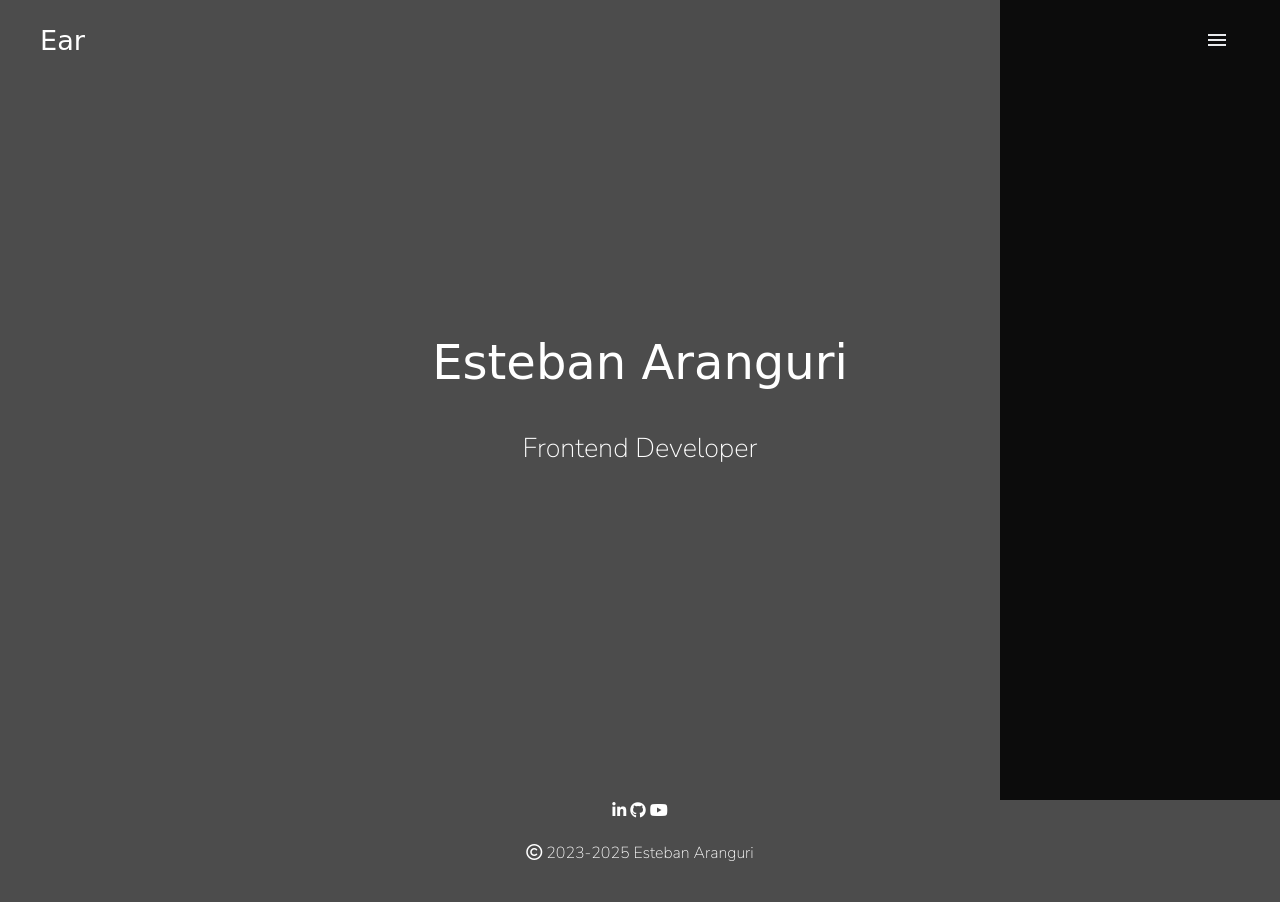
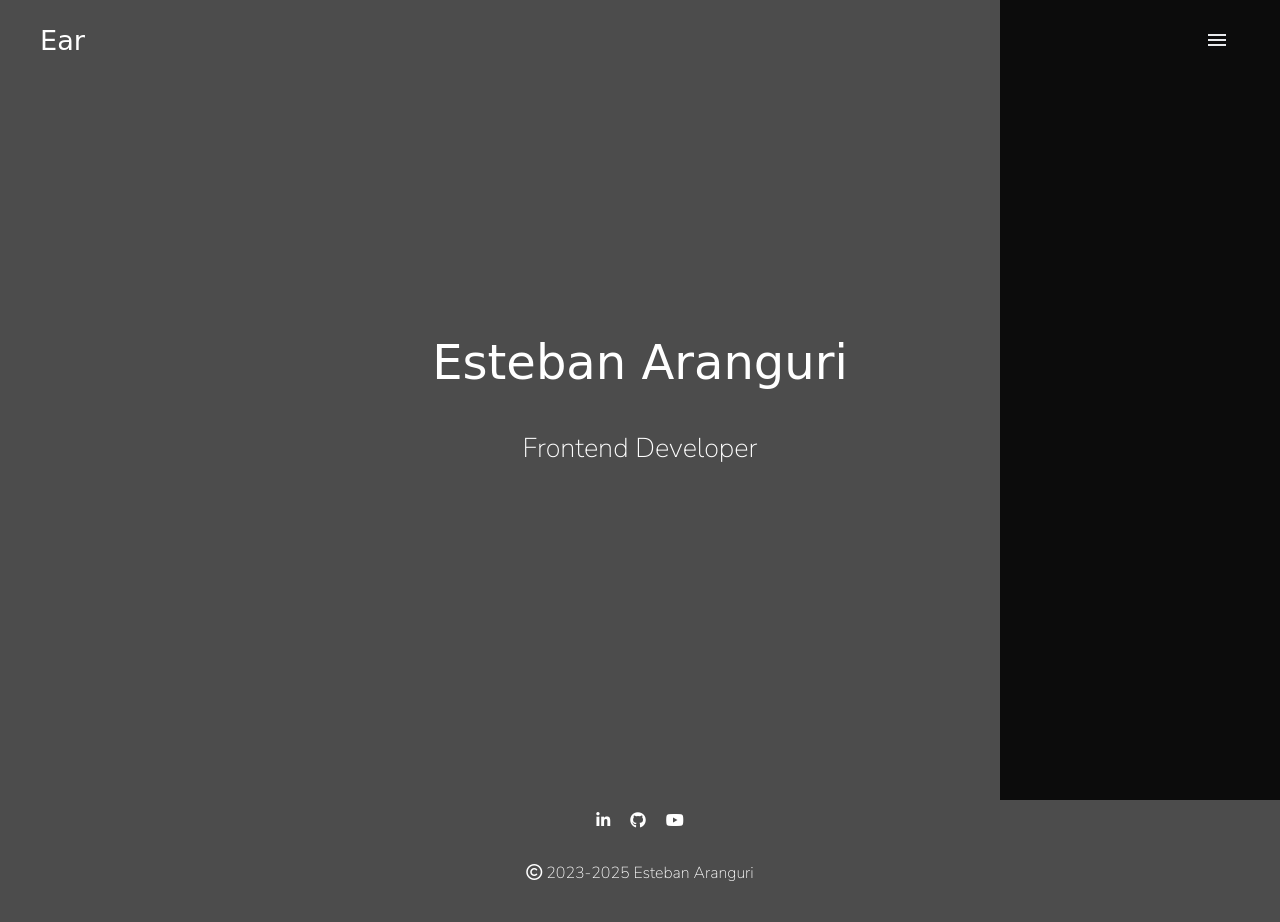
Before and after one commit to estebanaranguri/estebanaranguri-frontend-home, a plain HTML site: page index.html in a window 1280 px wide. Drawn offline with Linux system fonts and the light colour scheme; a web font is replaced by a local one.

Commit message:
adding margin for social links

```diff
--- a/styless.css
+++ b/styless.css
@@ -72,7 +72,8 @@ section.section h1 {
 }
 
 .nav-main,
-section.section {
+section.section,
+section.social {
     display: flex;
     flex-direction: column;
     justify-content: center;
@@ -178,7 +179,23 @@ footer.footer#footer {
 }
 
 /* SOCIAL */
+section.social,
+section.social .links-social,
+section.social a {
+    /* border: solid 1px white; */
+}
 
+section.social .links-social {
+    display: flex;
+}
+
+section.social .links-social a {
+    margin: 10px;
+}
+
+section.social a {
+
+}
 
 /* NAV RIGHT */
 
```
